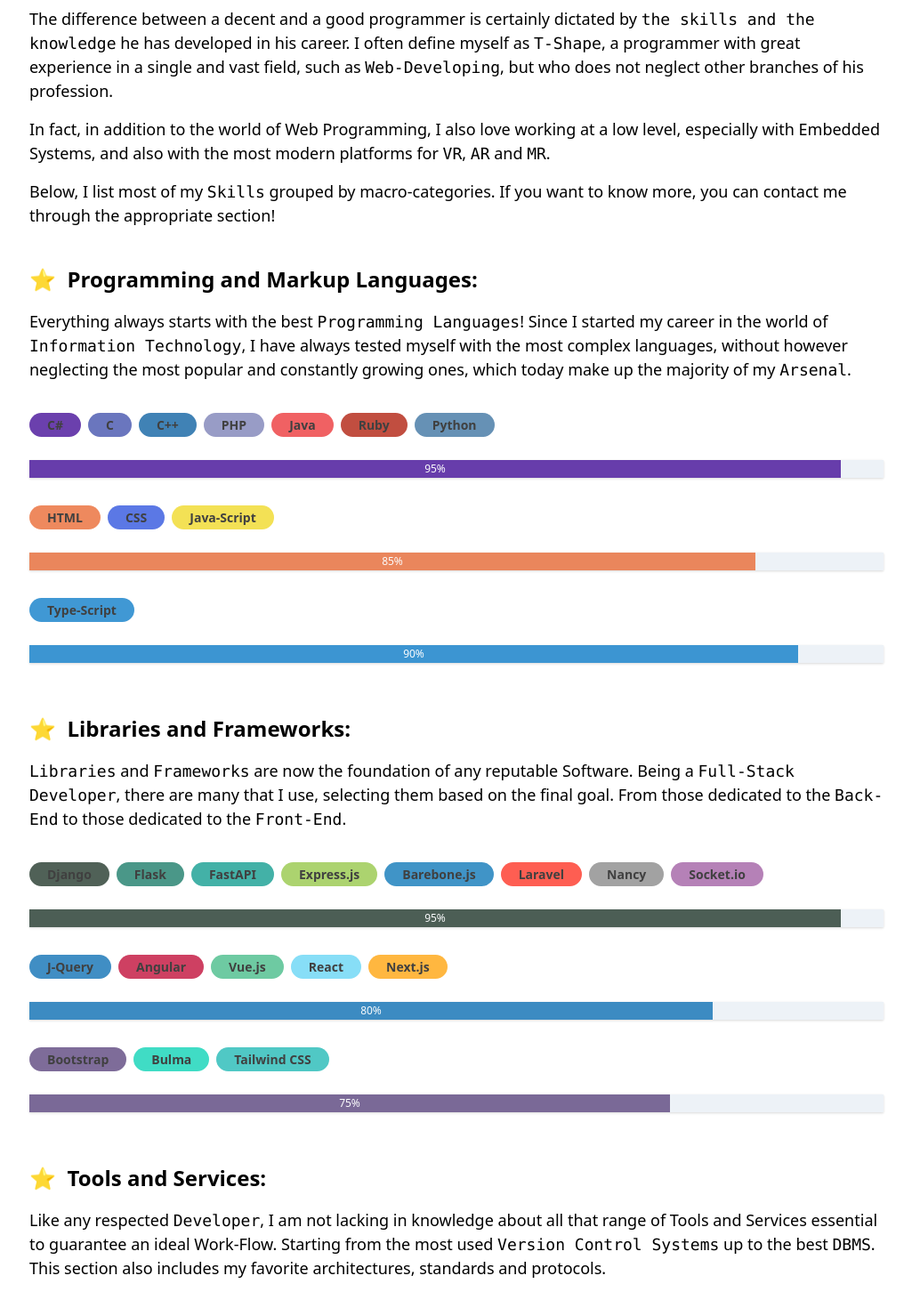
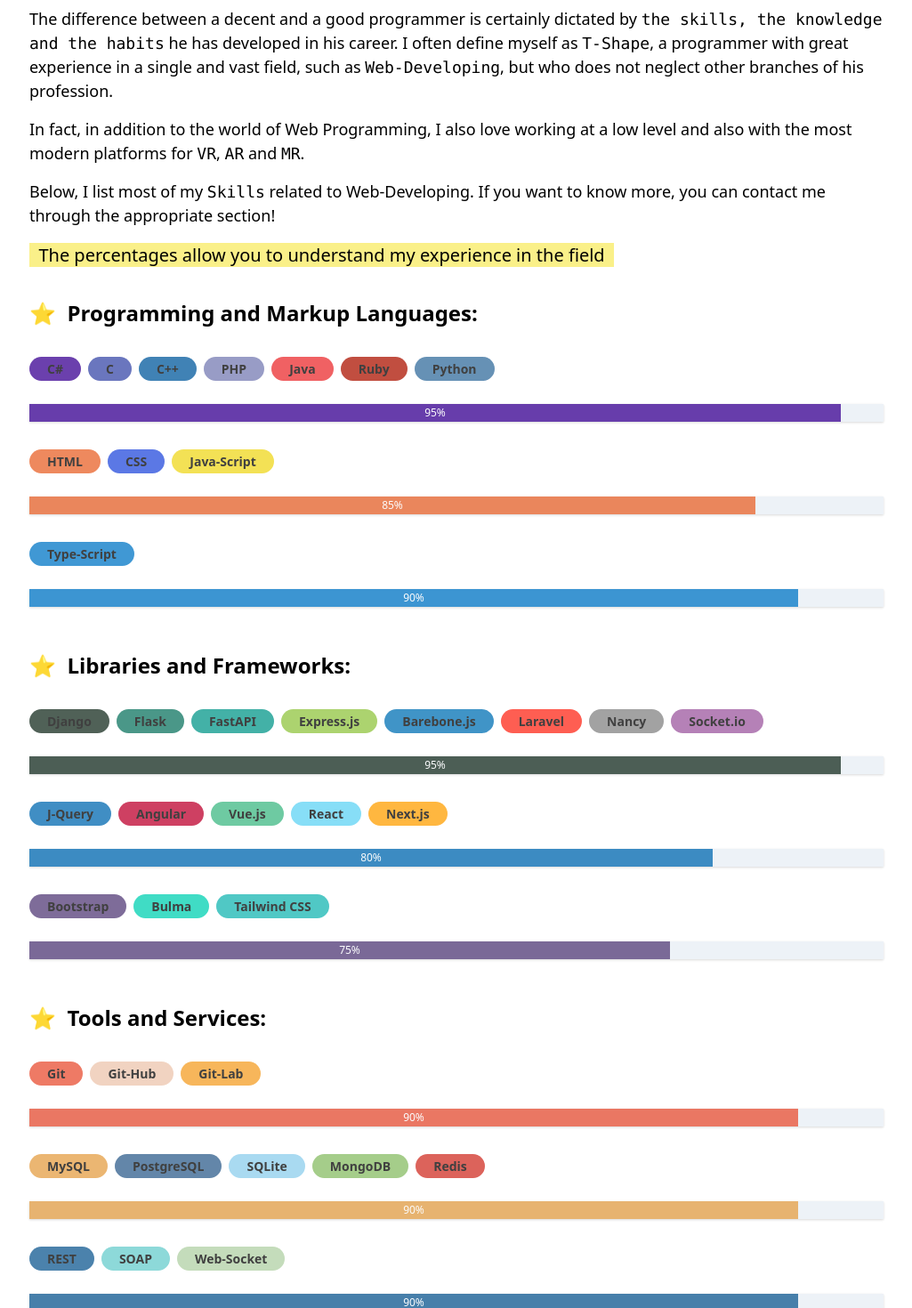
Before and after one commit to Davi0k/davide.codes, a Next.js app: page / in a window 1280 px wide. Shown: the part 980-2450 px from the top of the page at 89% size, without its empty margins (127-1152 px from the left). Built offline with nearby package versions, Linux system fonts and the light colour scheme.

Commit message:
Create new Component. Update some styles and texts.
Remove some styles and texts to light the Web-Site. Create new Component
to unify some sections. Update and refactor some code. Fix some bugs.

```diff
--- /dev/null
+++ b/components/section.jsx
@@ -0,0 +1,16 @@
+import React, { useState } from "react";
+import Head from "next/head";
+
+import Skill from "../components/skill";
+
+const Section = (props) => (
+  <div className="mt-8 block">
+    <h1 className="text-2xl font-semibold">⭐&nbsp;&nbsp;{props.title}:</h1>
+
+    <div className="mt-4">
+      { props.skills.map(section => <Skill section={section} key={props.skills.indexOf(section)}/>) }
+    </div>
+  </div>
+);
+
+export default Section;
--- a/pages/index.js
+++ b/pages/index.js
@@ -2,9 +2,8 @@
 import Head from "next/head";
 
 import Navigation from "../components/navigation";
-import Skill from "../components/skill";
-import Slider from "../components/slider";
 import Contact from "../components/contact";
+import Section from "../components/section";
 
 import * as skills from "../utilities/skills";
 
@@ -97,88 +96,34 @@
 
           <span className="text-lg">
             <p className="mb-4">
-              The difference between a decent and a good programmer is certainly dictated by <Mono>the skills and the
-              knowledge</Mono> he has developed in his career. I often define myself as <Mono>T-Shape</Mono>, a
+              The difference between a decent and a good programmer is certainly dictated by <Mono>the skills, the
+              knowledge and the habits</Mono> he has developed in his career. I often define myself as <Mono>T-Shape</Mono>, a
               programmer with great experience in a single and vast field, such as <Mono>Web-Developing</Mono>, but
               who does not neglect other branches of his profession.
             </p>
 
             <p className="mb-4">
               In fact, in addition to the world of Web Programming,
-              I also love working at a low level, especially with Embedded Systems,
+              I also love working at a low level
               and also with the most modern platforms for <Mono>VR</Mono>, <Mono>AR</Mono> and <Mono>MR</Mono>.
             </p>
 
-            <p>
-              Below, I list most of my <Mono>Skills</Mono> grouped by macro-categories.
+            <p className="mb-4">
+              Below, I list most of my <Mono>Skills</Mono> related to Web-Developing.
               If you want to know more, you can contact me through the appropriate section!
             </p>
+
+            <Mark color="yellow" intensity="300">The percentages allow you to understand my experience in the field</Mark>
           </span>
 
-          <div className="mt-10 block">
-            <h1 className="text-2xl mb-4 font-semibold">⭐&nbsp;&nbsp;Programming and Markup Languages:</h1>
+          <Section title="Programming and Markup Languages" skills={ skills.languages } />
 
-            <span className="text-lg">
-              <p className="mb-4">
-                Everything always starts with the best <Mono>Programming Languages</Mono>!
-                Since I started my career in the world of <Mono>Information Technology</Mono>,
-                I have always tested myself with the most complex languages,
-                without however neglecting the most popular and constantly growing ones,
-                which today make up the majority of my <Mono>Arsenal</Mono>.
-              </p>
+          <Section title="Libraries and Frameworks" skills={ skills.frameworks } />
 
-              <p>
-
-              </p>
-            </span>
-
-            <div className="mt-5">
-              { skills.languages.map(section => <Skill section={section} key={skills.languages.indexOf(section)}/>) }
-            </div>
-          </div>
-
-          <div className="mt-10 block">
-            <h1 className="text-2xl mb-4 font-semibold">⭐&nbsp;&nbsp;Libraries and Frameworks:</h1>
-
-            <span className="text-lg">
-              <p className="mb-4">
-                <Mono>Libraries</Mono> and <Mono>Frameworks</Mono> are now the foundation of any reputable Software.
-                Being a <Mono>Full-Stack Developer</Mono>, there are many that I use, selecting them based on the final goal.
-                From those dedicated to the <Mono>Back-End</Mono> to those dedicated to the <Mono>Front-End</Mono>.
-              </p>
-
-              <p>
-
-              </p>
-            </span>
-
-            <div className="mt-5">
-              { skills.frameworks.map(section => <Skill section={section} key={skills.frameworks.indexOf(section)}/>) }
-            </div>
-          </div>
-
-          <div className="mt-10 block">
-            <h1 className="text-2xl mb-4 font-semibold">⭐&nbsp;&nbsp;Tools and Services:</h1>
-
-            <span className="text-lg">
-              <p className="mb-4">
-                Like any respected <Mono>Developer</Mono>, I am not lacking in knowledge about all that range of Tools and Services essential
-                to guarantee an ideal Work-Flow. Starting from the most used <Mono>Version Control Systems</Mono> up
-                to the best <Mono>DBMS</Mono>. This section also includes my favorite architectures, standards and protocols.
-              </p>
-
-              <p>
-
-              </p>
-            </span>
-
-            <div className="mt-5">
-              { skills.tools.map(section => <Skill section={section} key={skills.tools.indexOf(section)}/>) }
-            </div>
-          </div>
+          <Section title="Tools and Services" skills={ skills.tools } />
         </div>
 
-        <div id="contacts" className="mt-12 mb-6">
+        <div id="contacts" className="mt-10 mb-6">
           <h1 className="text-3xl font-semibold mb-3">Get in Touch 📌</h1>
 
           <span className="text-lg">
```
